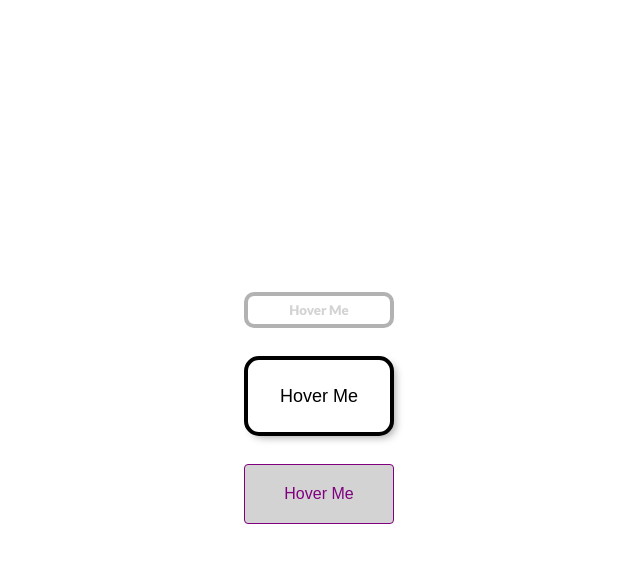
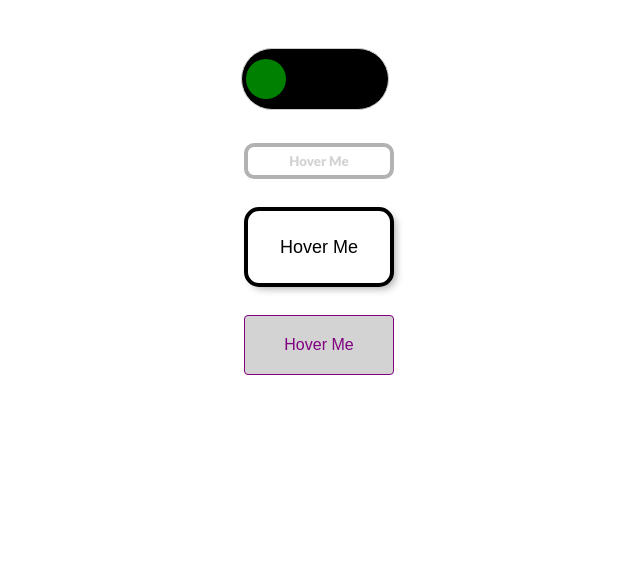
Before and after one commit to bfoley-teamug/css-buttons-and-stuff, a plain HTML site: page index.html in a window 1280 px wide. Shown: the whole page, without its empty margins (329-969 px from the left). Drawn offline with Linux system fonts and the light colour scheme; a web font is replaced by a local one.

Commit message:
add toggle

```diff
--- a/index.html
+++ b/index.html
@@ -15,10 +15,19 @@
 <body>
 
   <div class="container">
-  <div><button id="button" class="button">Hover Me</button>
-  <button id="button" class="button2">Hover Me</button>
-  <button id="button" class="button3"><span>Hover Me</span></button>
-</div>
+
+  <label class="toggle">
+  <input type="checkbox" value="false">
+   <div class="slider round">
+     <div class="trigger"></div>
+   </div>
+  </label>
+
+  <div>
+    <button id="button" class="button">Hover Me</button>
+    <button id="button" class="button2">Hover Me</button>
+   <button id="button" class="button3"><span>Hover Me</span></button>
+  </div>
 
 
 
--- a/scss/style.scss
+++ b/scss/style.scss
@@ -21,7 +21,6 @@ button {
 
 .container {
   height: 100%;
-  display: flex;
   justify-content: center;
   align-items: center;
   perspective: 200px;
@@ -146,3 +145,97 @@ $blue: #ADD8E6;
   opacity: 1;
   right: 0;
 }
+
+/* toggle */
+
+@keyframes trigger-on {
+    0%   {background-color: red; height: 30px; width: 30px; }
+    25%  {background-color: red; height: 20px; width: 20px;}
+    50%  {background-color: green; height: 15px; width: 15px;}
+    75% {background-color: green; height: 20px; width: 20px;}
+    100% {background-color: green; height: 30px; width: 30px;}
+}
+@keyframes trigger-off {
+    0%   {background-color: green; height: 30px; width: 30px;}
+    25%  {background-color: green; height: 20px; width: 20px;}
+    50%  {background-color: red; height: 15px; width: 15px;}
+    75% {background-color: red; height: 20px; width: 20px;}
+    100% {background-color: red; height: 30px; width: 30px; }
+}
+
+.toggle {
+    margin: 35px 0 20px 20px;
+    position: relative;
+    display: inline-block;
+    width: 158px;
+    height: 48px;
+}
+
+.toggle input[type="checkbox"] {
+    display: none
+}
+
+.toggle .slider {
+    position: absolute;
+    cursor: pointer;
+    top: 0;
+    left: 0;
+    right: 0;
+    bottom: 0;
+    margin: 5px;
+    height: 60px;
+    background-color: black;
+    border: 1px solid #CCCCCC;
+    -webkit-transition: all .4s;
+    transition: all .4s;
+    font-size: 0.8rem;
+    font-weight: 400
+}
+
+.toggle .slider .trigger {
+    position: relative;
+    content: "";
+    height: 40px;
+    width: 40px;
+    top: 50%;
+    -webkit-transform: translate(4px, -50%);
+    -ms-transform: translate(4px, -50%);
+    transform: translate(4px, -50%);
+    background-color: #CCCCCC;
+    -webkit-transition: .4s;
+    transition: .4s;
+}
+
+.toggle input:checked + .slider .trigger {
+  -webkit-animation-name: trigger-off;
+  -webkit-animation-duration: .4s;
+  animation-name: trigger-off;
+  animation-duration: .4s;
+  background-color: red;
+}
+
+.toggle input + .slider .trigger {
+  background-color: green;
+  -webkit-animation-name: trigger-on;
+  -webkit-animation-duration: .4s;
+  animation-name: trigger-on;
+  animation-duration: .4s;
+}
+
+.toggle input:focus+.slider {
+    box-shadow: 0 0 1px #2196F3
+}
+
+.toggle input:checked+.slider .trigger {
+    -webkit-transform: translate(102px, -50%);
+    -ms-transform: translate(102px, -50%);
+    transform: translate(102px, -50%)
+}
+
+.toggle .slider.round {
+    border-radius: 34px
+}
+
+.toggle .slider.round .trigger {
+    border-radius: 50%
+}
```
Also changed, not shown: css/style.css, 1 other file.
